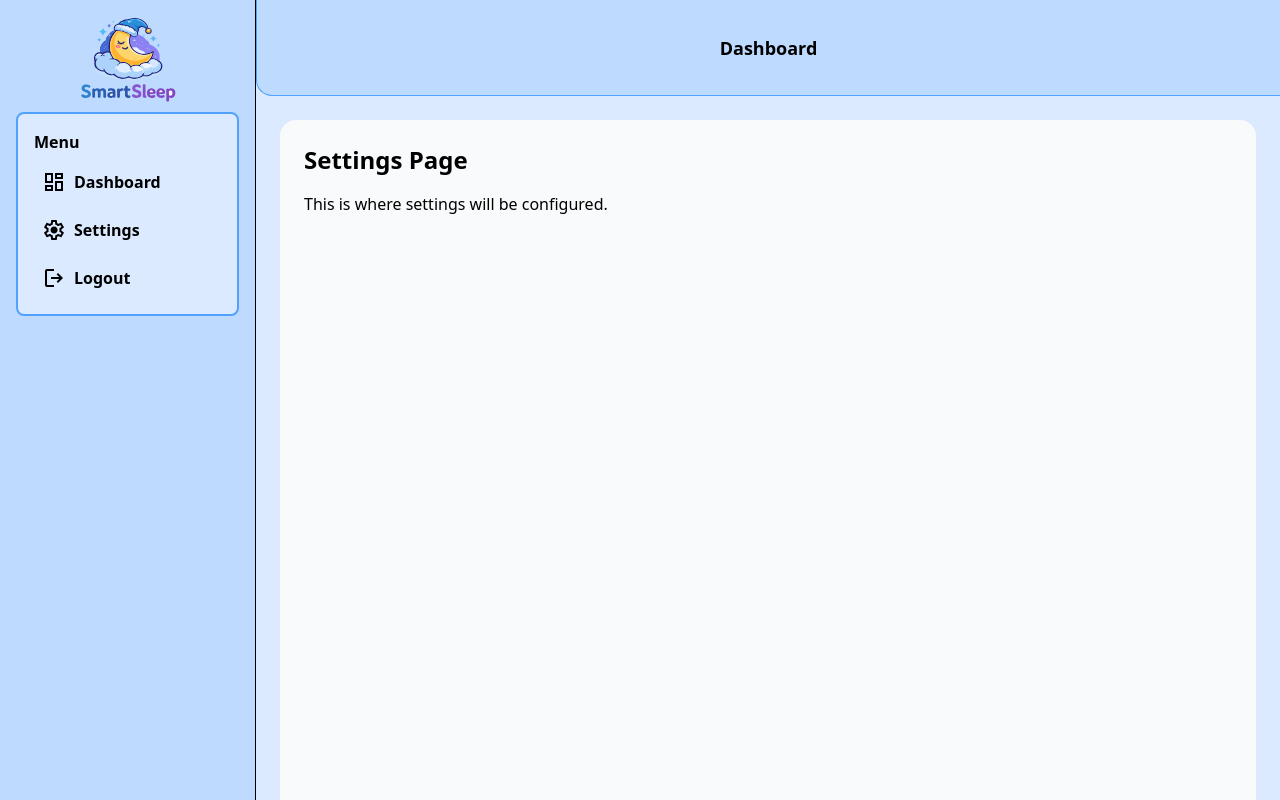
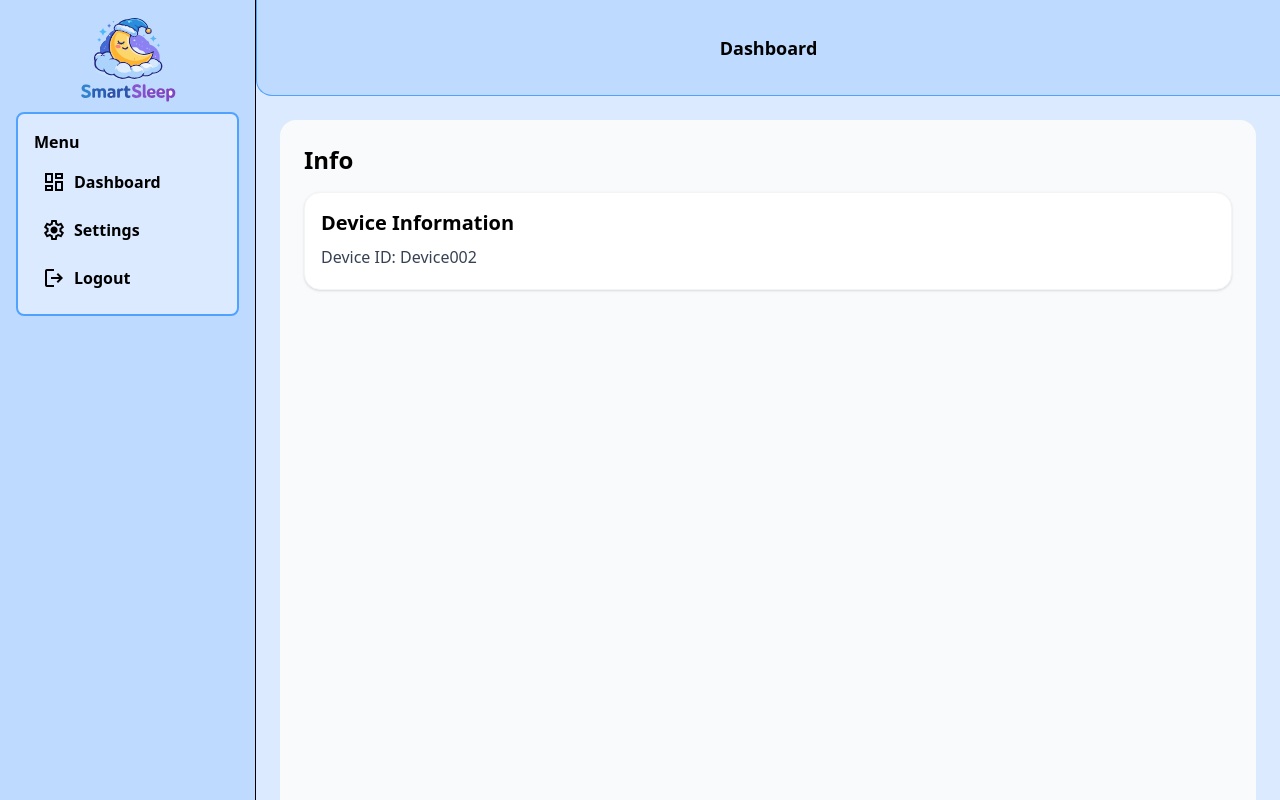
Before and after one commit to kickstarterminor/kickstarter-minor, a React (Vite) app: page /settings in a window 1280 px wide. Built offline with nearby package versions, Linux system fonts and the light colour scheme.

Commit message:
settings page

```diff
--- a/src/pages/Settings.tsx
+++ b/src/pages/Settings.tsx
@@ -5,8 +5,12 @@ const Settings: React.FC = () => {
   return (
     <DashboardLayout>
       <div className="p-6 bg-gray-50 min-h-screen rounded-2xl">
-        <h1 className="text-2xl font-semibold mb-4">Settings Page</h1>
-        <p>This is where settings will be configured.</p>
+        <h1 className="text-2xl font-semibold mb-4">Info</h1>
+        {/* device info */}
+        <div className="bg-white p-4 rounded-2xl shadow-sm border border-gray-100">
+          <h2 className="text-xl font-semibold mb-2">Device Information</h2>
+          <p className="text-gray-700 mb-1">Device ID: Device002</p>
+        </div>
       </div>
     </DashboardLayout>
   );
```
